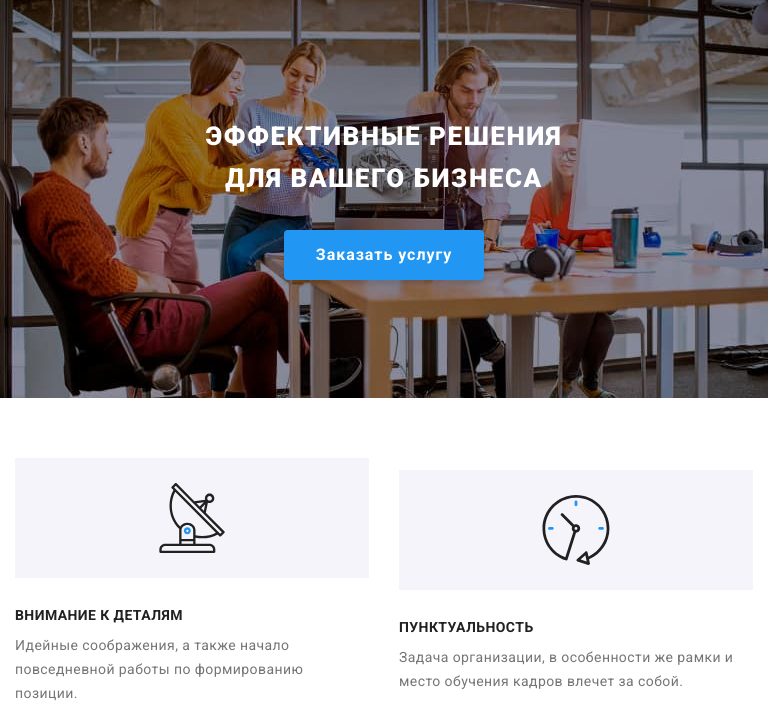
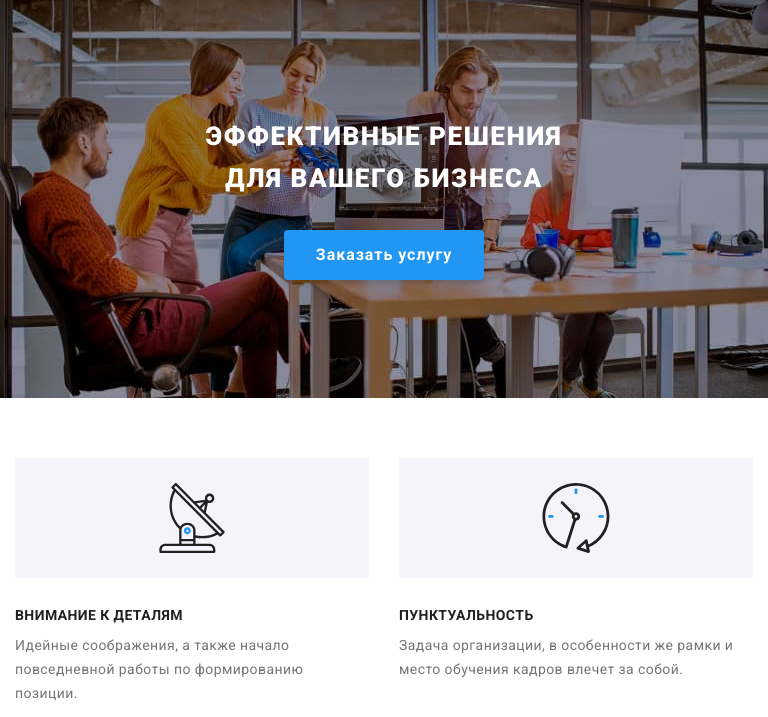
Before and after one commit to Rost-Perig/goit-markup-hw-08, a plain HTML site: page index.html in a window 768 px wide. Shown: the part 83-800 px from the top of the page. Drawn offline with nearby package versions, Linux system fonts and the light colour scheme.

Commit message:
Подровненая сетка в feature в определенном диапазоне

```diff
--- a/sass/layout/_section-feature.scss
+++ b/sass/layout/_section-feature.scss
@@ -24,6 +24,12 @@
 
     @media screen and (max-width: 767px) {
       text-align: center;
+    }
+  }
+
+  @media screen and (min-width: 768px) and (max-width: 1199px) {
+    &__item:nth-child(2) .feature-list__text {
+      padding-bottom: 23px;
     }
   }
 
```
Also changed, not shown: css/main.css, css/main.min.css, 2 other files.
